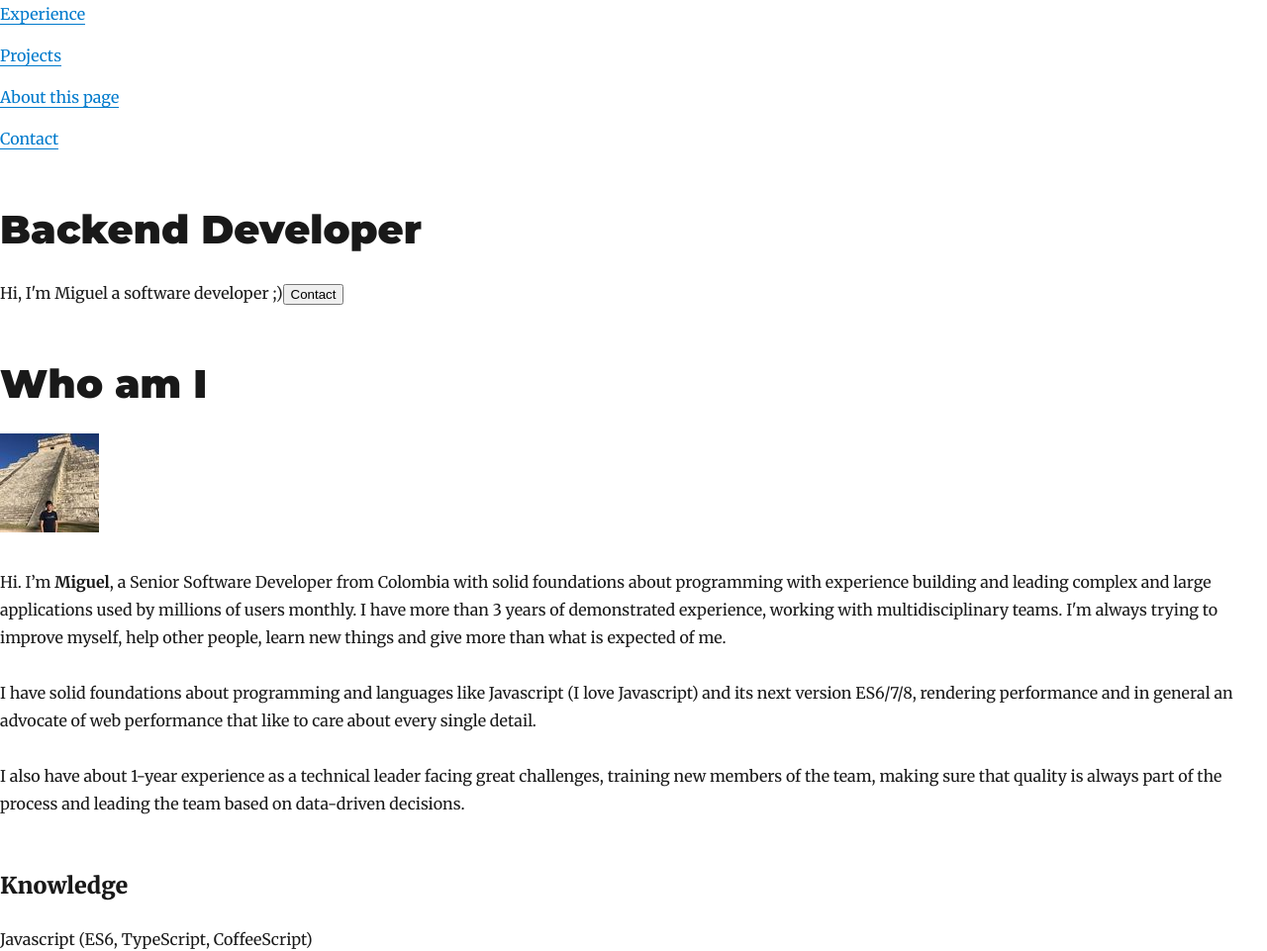
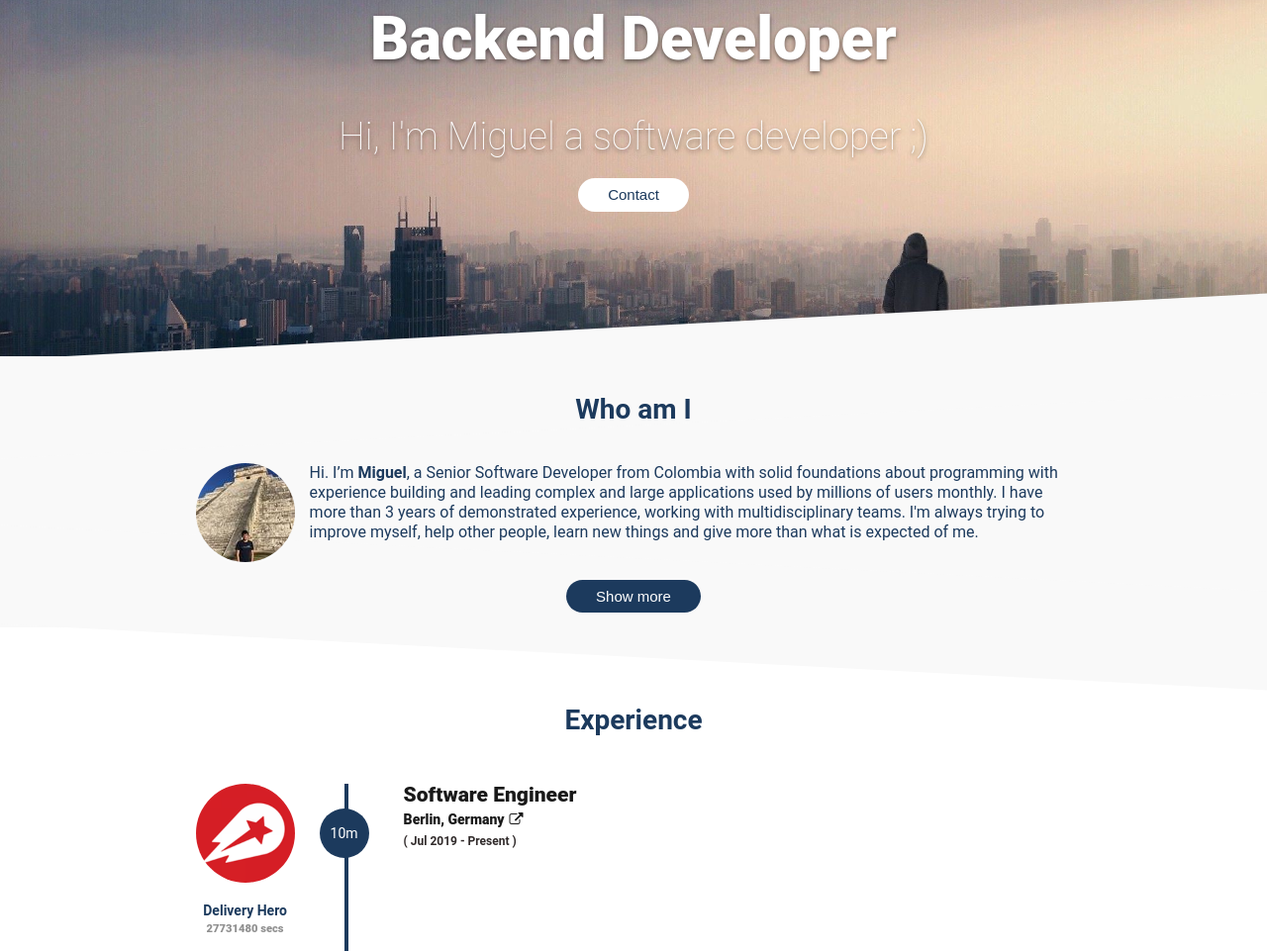
Before and after one commit to MiguelCrespo/miguelcrespo.github.io, a Gatsby site: page / in a window 1280 px wide. Shown: the part 140-1101 px from the top of the page at 99% size. Built offline with nearby package versions, Linux system fonts and the light colour scheme; Gatsby itself is replaced by a stand-in of ours; some packages are replaced by stand-ins of ours.

Commit message:
Make required styles changes to make old and new styles work together

```diff
--- a/package.json
+++ b/package.json
@@ -36,6 +36,7 @@
     "react-typography": "^0.16.19",
     "typeface-merriweather": "0.0.72",
     "typeface-montserrat": "0.0.75",
+    "typeface-roboto": "0.0.75",
     "typography": "^0.16.19",
     "typography-theme-wordpress-2016": "^0.16.19"
   },
--- a/src/components/me/Header.js
+++ b/src/components/me/Header.js
@@ -2,7 +2,8 @@ import React, { Component } from "react"
 import jump from "jump.js"
 
 export default class Header extends Component {
-  scrollToComponent(componentId) {
+  scrollToComponent(e, componentId) {
+    e.preventDefault()
     let toggle
 
     if (typeof document !== `undefined`)
@@ -34,8 +35,8 @@ export default class Header extends Component {
                 <li className="menu-nav__item">
                   <a
                     href="#home-cover"
-                    onClick={() => {
-                      this.scrollToComponent("#home-cover")
+                    onClick={e => {
+                      this.scrollToComponent(e, "#home-cover")
                     }}
                   >
                     Home
@@ -45,8 +46,8 @@ export default class Header extends Component {
                 <li className="menu-nav__item">
                   <a
                     href="#who-am-i"
-                    onClick={() => {
-                      this.scrollToComponent("#who-am-i")
+                    onClick={e => {
+                      this.scrollToComponent(e, "#who-am-i")
                     }}
                   >
                     Who am I
@@ -56,8 +57,8 @@ export default class Header extends Component {
                 <li className="menu-nav__item">
                   <a
                     href="#experiences"
-                    onClick={() => {
-                      this.scrollToComponent("#experiences")
+                    onClick={e => {
+                      this.scrollToComponent(e, "#experiences")
                     }}
                   >
                     Experience
@@ -67,8 +68,8 @@ export default class Header extends Component {
                 <li className="menu-nav__item">
                   <a
                     href="#projects"
-                    onClick={() => {
-                      this.scrollToComponent("#projects")
+                    onClick={e => {
+                      this.scrollToComponent(e, "#projects")
                     }}
                   >
                     Projects
@@ -77,20 +78,9 @@ export default class Header extends Component {
 
                 <li className="menu-nav__item">
                   <a
-                    href="#about-page"
-                    onClick={() => {
-                      this.scrollToComponent("#about-page")
-                    }}
-                  >
-                    About this page
-                  </a>
-                </li>
-
-                <li className="menu-nav__item">
-                  <a
                     href="#contact"
-                    onClick={() => {
-                      this.scrollToComponent("#contact")
+                    onClick={e => {
+                      this.scrollToComponent(e, "#contact")
                     }}
                   >
                     Contact
--- a/src/components/me/modal/Modal.js
+++ b/src/components/me/modal/Modal.js
@@ -10,10 +10,10 @@ export default class Modal extends Component {
   render() {
     if (typeof window === `undefined`) return null
     let isOpen = this.props.isOpen ? " modal-open" : ""
-    if (isOpen && this._body.className.indexOf("modal-open") === -1) {
-      this._body.className += "modal-open"
+    if (isOpen && this._body.classList.contains("modal-open") === -1) {
+      this._body.classList.add("modal-open")
     } else {
-      this._body.className = ""
+      this._body.classList.remove("modal-open")
     }
 
     return (
--- a/src/components/seo.js
+++ b/src/components/seo.js
@@ -10,7 +10,7 @@ import PropTypes from "prop-types"
 import Helmet from "react-helmet"
 import { useStaticQuery, graphql } from "gatsby"
 
-const SEO = ({ description, lang, meta, title }) => {
+const SEO = ({ description, lang, meta, title, absoluteTitle }) => {
   const { site } = useStaticQuery(
     graphql`
       query {
@@ -28,6 +28,9 @@ const SEO = ({ description, lang, meta, title }) => {
   )
 
   const metaDescription = description || site.siteMetadata.description
+  const titleTemplate = absoluteTitle
+    ? title
+    : `%s | ${site.siteMetadata.title}`
 
   return (
     <Helmet
@@ -35,7 +38,7 @@ const SEO = ({ description, lang, meta, title }) => {
         lang,
       }}
       title={title}
-      titleTemplate={`%s | ${site.siteMetadata.title}`}
+      titleTemplate={titleTemplate}
       meta={[
         {
           name: `description`,
--- a/src/index.scss
+++ b/src/index.scss
@@ -1,4 +1,11 @@
-// @import "./styles/reset";
+html.me {
+  @import "./styles/reset";
+  // Just for backward compatibily with the old page
+  line-height: 1.15; /* 2 */
+  -ms-text-size-adjust: 100%; /* 3 */
+  -webkit-text-size-adjust: 100%; /* 3 */
+  font-size: 62.5%;
+
   @import "./styles/variables";
   @import "./styles/extras";
   @import "./styles/buttons";
@@ -14,8 +21,47 @@
   @import "./styles/projects";
   @import "./styles/footer";
   @import "./styles/contact";
+}
 
-body {
+html.me body {
   font-size: 1.4rem;
-  font-family: sans-serif;
+  font-family: "Roboto", sans-serif;
+  h1,
+  h2,
+  h3,
+  h4,
+  h5,
+  h6,
+  p,
+  small {
+    font-family: "Roboto", sans-serif;
   }
+
+  ul,
+  ol {
+    margin-left: 0;
+  }
+
+  h2 {
+    font-size: 2.1rem;
+  }
+
+  h4 {
+    line-height: 1.15;
+    letter-spacing: normal;
+    text-transform: none;
+  }
+
+  h3,
+  h4 {
+    font-size: 1.4rem;
+  }
+
+  h3 {
+    margin: 0;
+  }
+
+  a {
+    box-shadow: none;
+  }
+}
--- a/src/pages/index.js
+++ b/src/pages/index.js
@@ -11,7 +11,8 @@ import "font-awesome/css/font-awesome.css"
 import Header from "../components/me/Header"
 import SEO from "../components/seo"
 
-// import "../index.scss"
+import "../index.scss"
+import { Helmet } from "react-helmet"
 
 const experiences = [
   {
@@ -253,7 +254,25 @@ const Home = ({ location }) => {
 
   return (
     <div>
-      <SEO title={"Software Developer"} />
+      <Helmet
+        script={[
+          {
+            type: "text/javascript",
+            innerHTML: `
+            if (
+              !document.documentElement.classList.contains("me")
+            ) {
+              document.documentElement.classList.add("me");
+            }
+          `,
+          },
+        ]}
+      />
+      <SEO
+        absoluteTitle
+        title="Miguel Crespo | Software Developer"
+        description="Personal Website"
+      />
       <Header />
       <Section sectionClass="home-cover" sectionId="home-cover">
         <HomeCover />
@@ -279,7 +298,6 @@ const Home = ({ location }) => {
       >
         <Projects projects={projects} />
       </Section>
-
       <Section
         sectionClass="section-padding section-edges contact"
         title="Contact"
--- a/src/styles/experience.scss
+++ b/src/styles/experience.scss
@@ -5,11 +5,13 @@
 .experience-item {
   display: flex;
   min-height: 15rem;
+  margin-bottom: 0;
 }
 
 .experience-item__company {
   flex-grow: 1;
   max-width: 10rem;
+  padding-bottom: 1.9rem;
 }
 
 .experience-item__details {
@@ -21,6 +23,7 @@
 
 .image-company {
   width: 10rem;
+  max-width: 10rem;
 }
 
 .experience-item__company__name {
@@ -71,6 +74,7 @@
 
 .experience-item__company__seconds {
   margin-top: 0.5rem;
+  font-size: 1.12rem;
 }
 
 .experience-item__company__seconds,
@@ -111,6 +115,7 @@
 
 .award__entity {
   width: 5rem;
+  min-width: 5rem;
   height: 5rem;
   margin-right: 0.8rem;
 }
--- a/src/styles/home-cover.scss
+++ b/src/styles/home-cover.scss
@@ -28,7 +28,7 @@
 .home-cover__content__header {
   margin-top: 0;
   margin-bottom: 3rem;
-  font-size: 6.5rem;
+  font-size: 6.1rem;
   min-height: 8rem;
 }
 
--- a/src/styles/projects.scss
+++ b/src/styles/projects.scss
@@ -100,6 +100,7 @@
 .project-item-modal__title {
   color: $colorPrimary;
   margin-bottom: 0.5rem;
+  margin-top: 1.6rem;
 }
 
 .project-item-modal__tags {
--- a/src/styles/reset.scss
+++ b/src/styles/reset.scss
@@ -9,13 +9,6 @@
 
 /* Document
    ========================================================================== */
-
-html {
-  font-family: sans-serif; /* 1 */
-  line-height: 1.15; /* 2 */
-  -ms-text-size-adjust: 100%; /* 3 */
-  -webkit-text-size-adjust: 100%; /* 3 */
-}
 
 /* Sections
    ========================================================================== */
@@ -289,10 +282,7 @@ select {
  * 2. Correct the inability to style clickable types in iOS and Safari.
  */
 
-button,
-html [type="button"], /* 1 */
-[type="reset"],
-[type="submit"] {
+button {
   -webkit-appearance: button; /* 2 */
 }
 
@@ -473,10 +463,6 @@ template {
   box-sizing: border-box;
 }
 
-html {
-  font-size: 62.5%;
-}
-
 a {
   text-decoration: none;
 }
```
Also changed, not shown: content/assets/profile-pic.jpg, 1 other file. Lines whose indentation alone changed are shown as unchanged.
